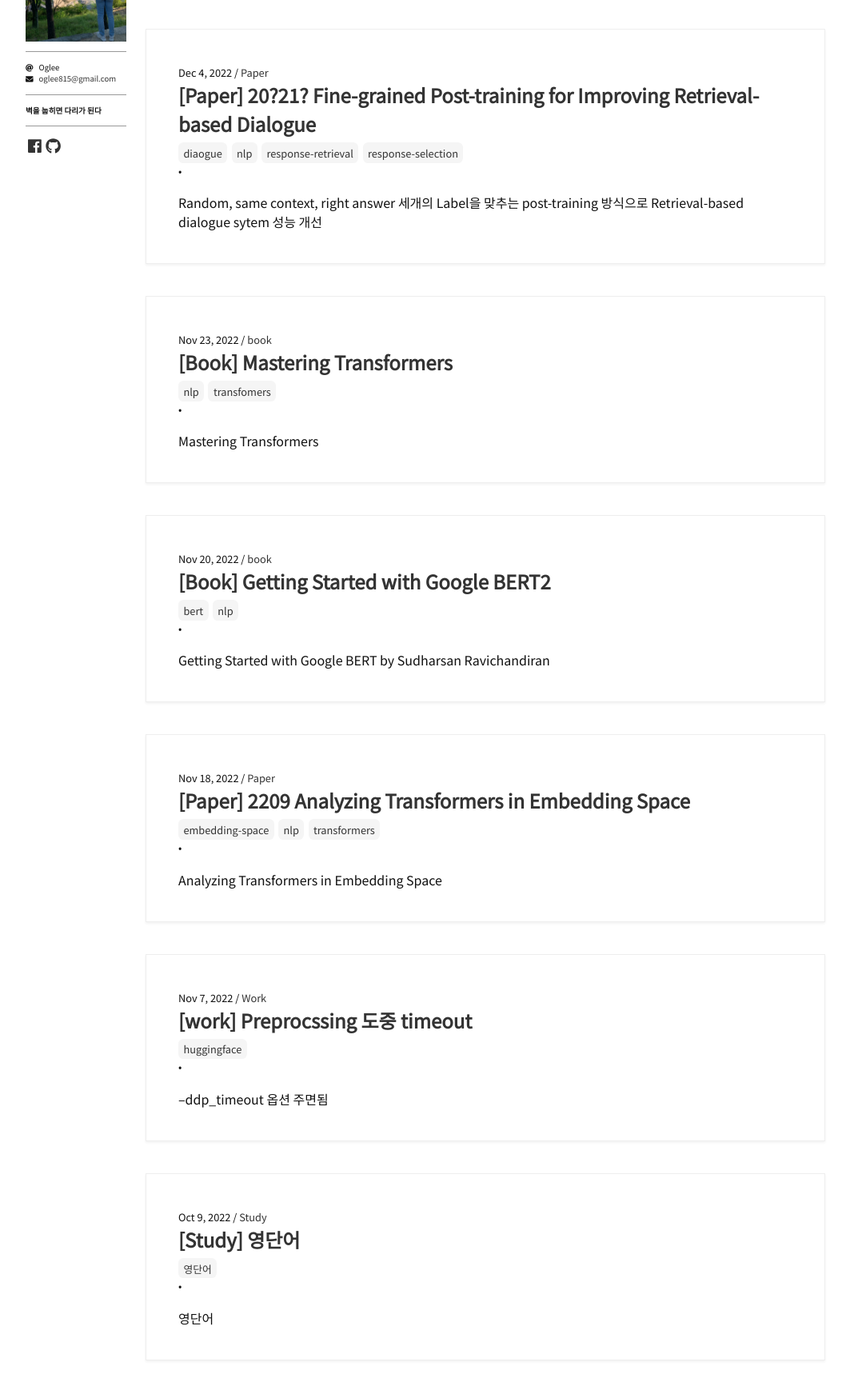
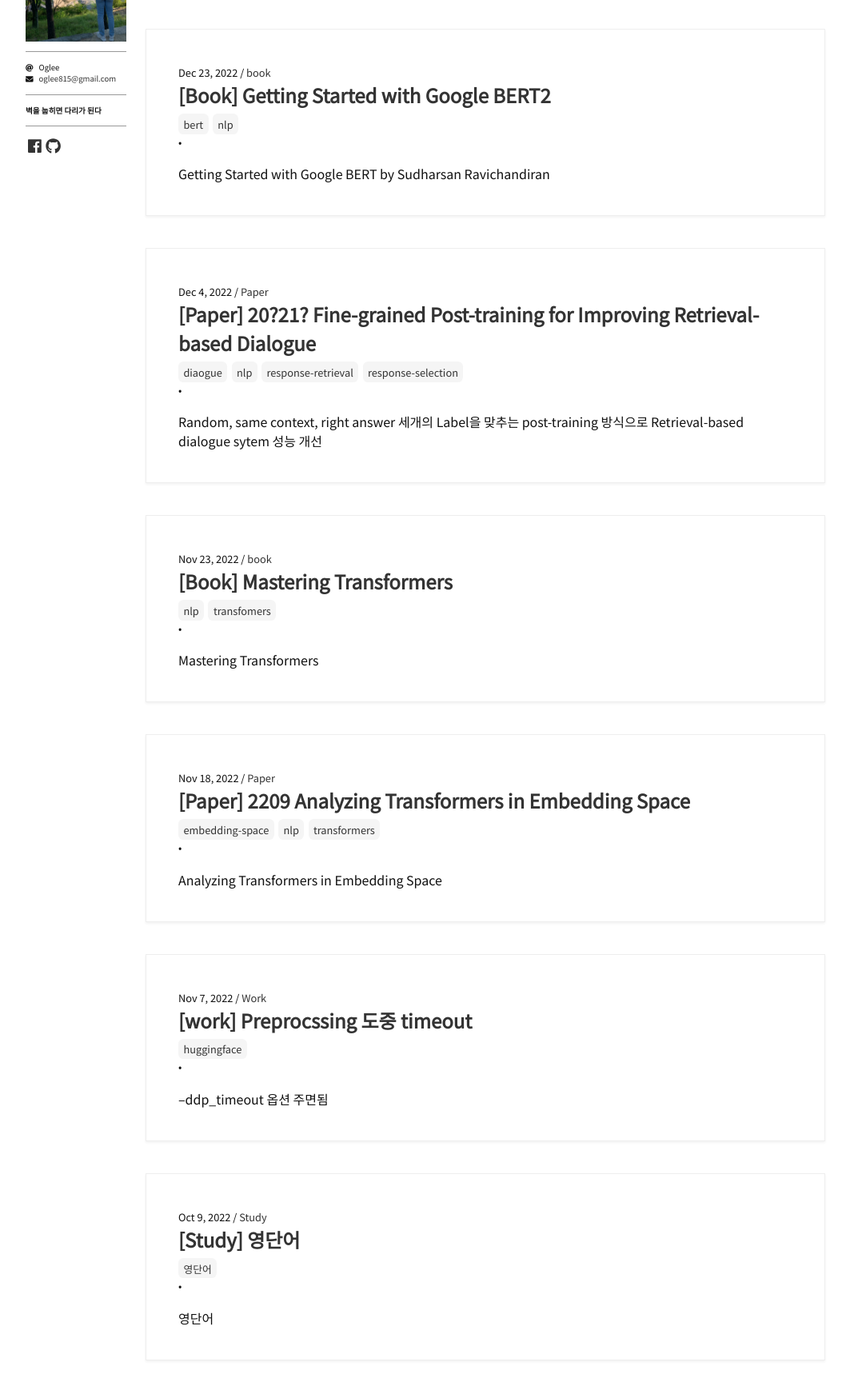
Before and after one commit to oglee815/oglee815_old.github.io, a Jekyll site: the page built from index.html, in a window 1280 px wide, cut to the strip 182-1920 px from the top of the page. Shown: the whole strip at 80% size, without its empty margins (108-1171 px from the left). Built offline with Jekyll 4.4.1, drawn with Linux system fonts in a browser that asks for light colours; nearby versions of some CDN libraries; some web fonts are replaced; the list of posts is cut into pages by our own code; comment, search, counter and statistics services are not loaded.

Commit message:
Update 1900-01-01-book-getting-started-with-bert.md

```diff
--- a/_posts/1900-01-01-book-getting-started-with-bert.md
+++ b/_posts/1900-01-01-book-getting-started-with-bert.md
@@ -1,6 +1,6 @@
 ---
 layout: post
-date: 2022-11-20 00:00
+date: 2022-12-23 00:00
 created_date: 2022-09-08 00:00
 title: "[Book] Getting Started with Google BERT2"
 author: oglee
```
